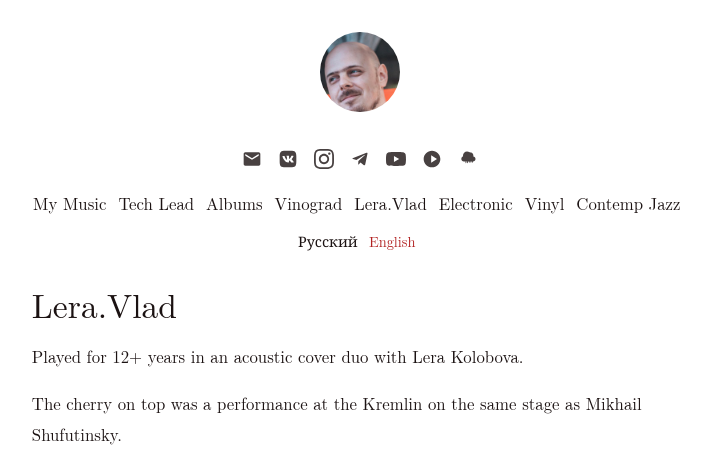
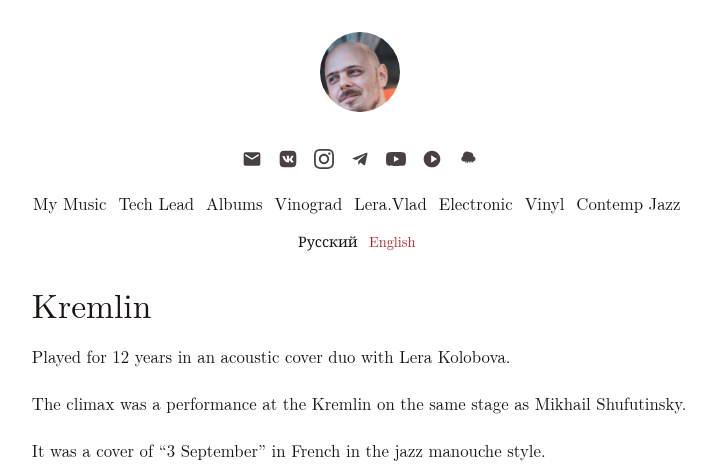
Before and after one commit to vladkorolkov/vladkorolkov-music, a Jekyll site: the page built from en/lera-vlad.md, in a window 1280 px wide. Shown: the top 473 px of the page, without its empty margins (280-996 px from the left). Built offline with Jekyll 4.4.1, drawn with Linux system fonts in a browser that asks for light colours.

Commit message:
Update Lera.Vlad EN: title Kremlin, 12, climax

```diff
--- a/en/lera-vlad.md
+++ b/en/lera-vlad.md
@@ -1,14 +1,14 @@
 ---
 layout: default
-title: Lera.Vlad
+title: Kremlin
 lang: en
 ---
 
-# Lera.Vlad
+# Kremlin
 
-Played for 12+ years in an acoustic cover duo with Lera Kolobova.
+Played for 12 years in an acoustic cover duo with Lera Kolobova.
 
-The cherry on top was a performance at the Kremlin on the same stage as Mikhail Shufutinsky.
+The climax was a performance at the Kremlin on the same stage as Mikhail Shufutinsky.
 
 It was a cover of “3 September” in French in the jazz manouche style.
 
```
